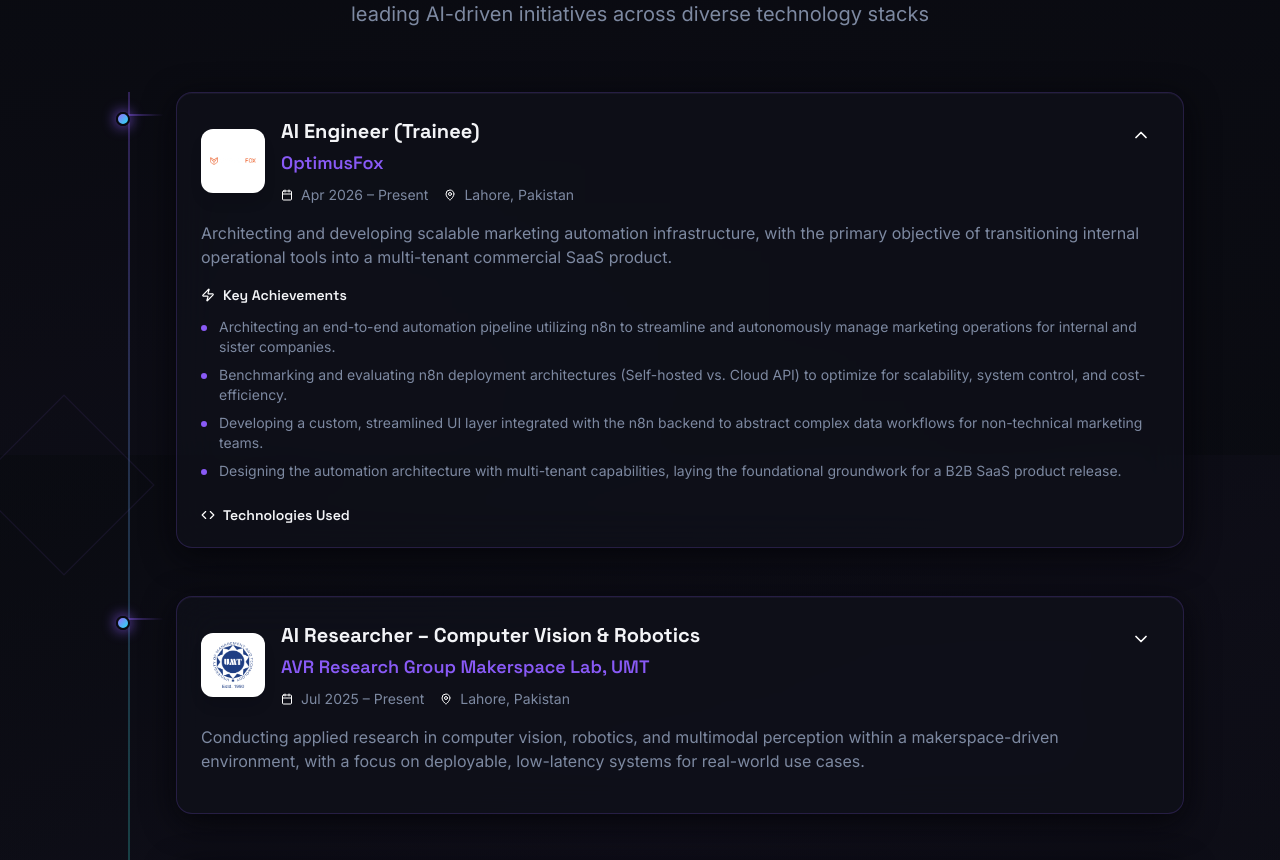
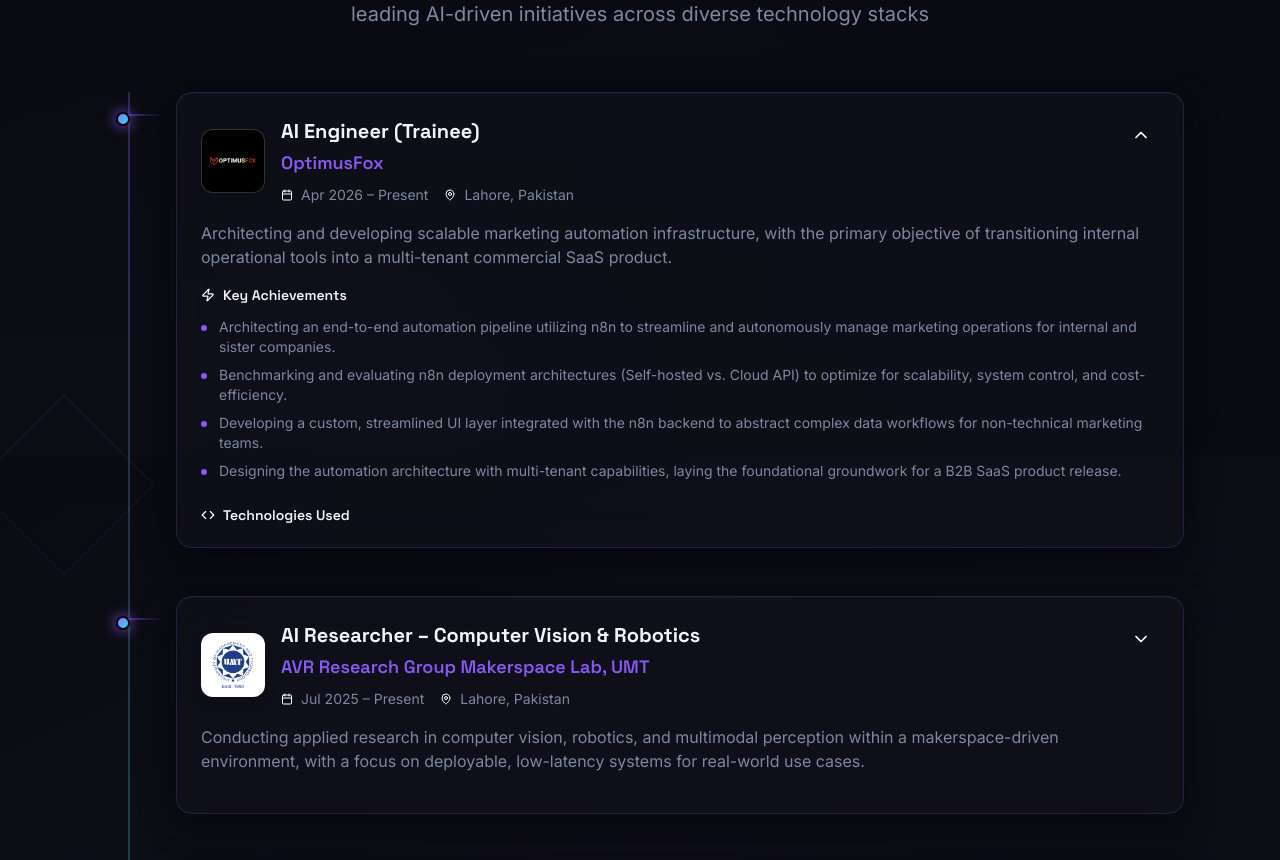
Before and after one commit to SyedBurhanAhmed/portfolio-v2, a Next.js app: page / in a window 1280 px wide. Shown: the part 2745-3605 px from the top of the page. Built offline with nearby package versions, Linux system fonts and the light colour scheme; no server answers.

Commit message:
style: add black background to OptimusFox logo

```diff
--- a/src/components/experience/ExperienceHeader.tsx
+++ b/src/components/experience/ExperienceHeader.tsx
@@ -22,7 +22,7 @@ const ExperienceHeader: React.FC<ExperienceHeaderProps> = ({ experience, index }
         {/* Mobile: Company Logo + Meta Info Side by Side */}
         <div className="flex items-start justify-between md:block w-full sm:w-auto">
           {/* Company Logo - SERVER RENDERED */}
-          <div className="w-12 h-12 md:w-16 md:h-16 rounded-lg md:rounded-xl bg-white backdrop-blur-sm border border-white/20 flex items-center justify-center shadow-lg flex-shrink-0 p-2">
+          <div className={`w-12 h-12 md:w-16 md:h-16 rounded-lg md:rounded-xl backdrop-blur-sm border border-white/20 flex items-center justify-center shadow-lg flex-shrink-0 p-2 ${experience.company === 'OptimusFox' ? 'bg-black' : 'bg-white'}`}>
             <Image
               src={experience.logo}
               alt={`${experience.company} logo`}
```
